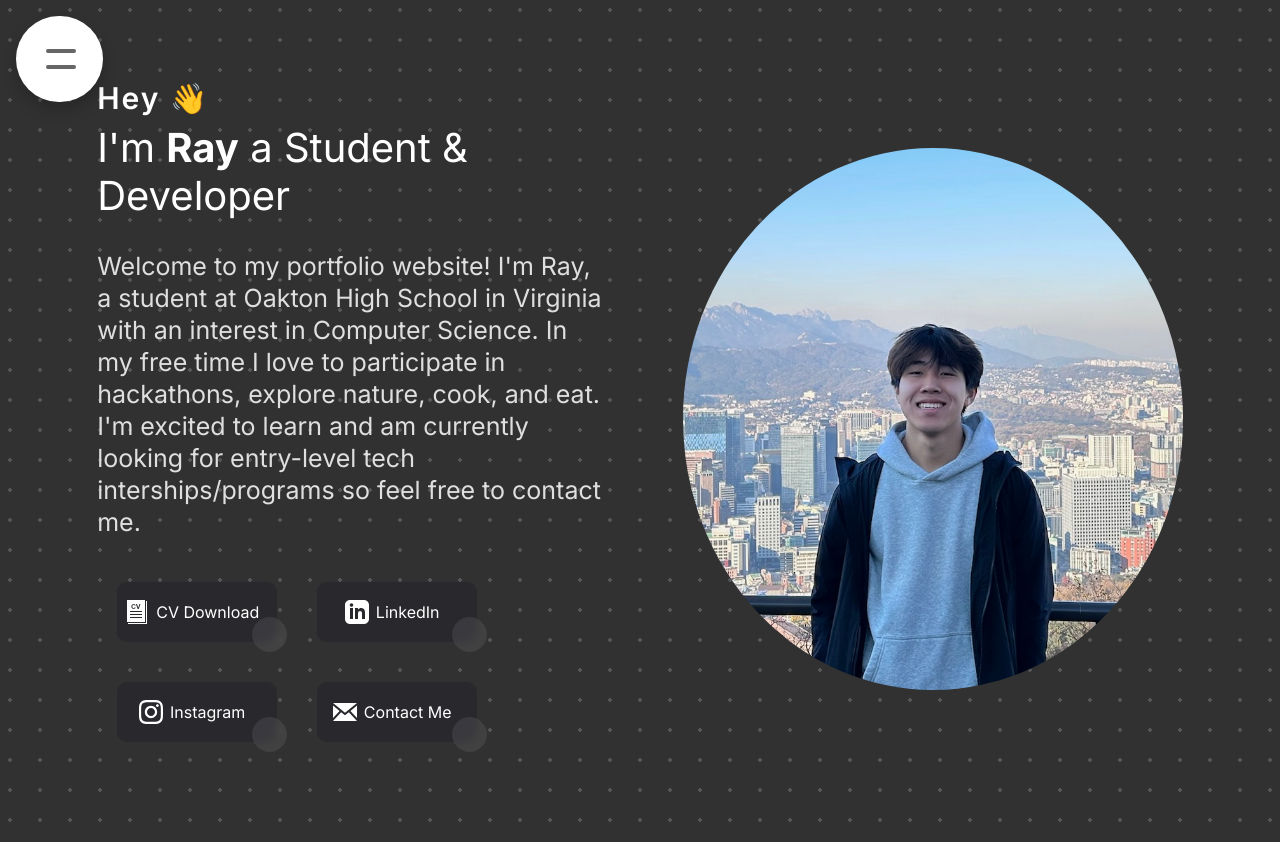
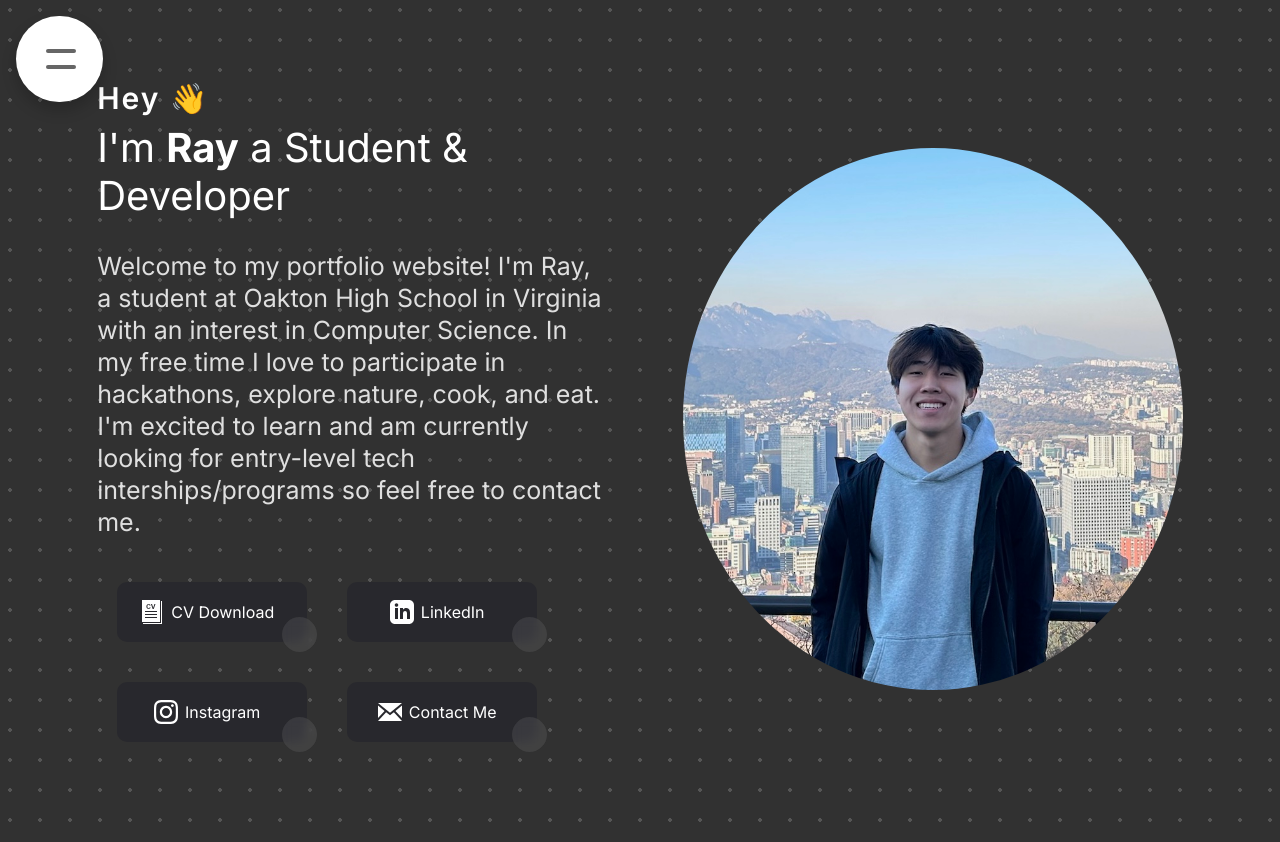
Before and after one commit to ray-shen-me/portfolio, a Next.js app: page /aboutme in a window 1280 px wide. Built offline with nearby package versions, Linux system fonts and the light colour scheme.

Commit message:
fixed contact me button

```diff
--- a/pages/aboutme.js
+++ b/pages/aboutme.js
@@ -44,7 +44,7 @@ export default function aboutme() {
                 <a href="./resume.pdf" target="_blank" className={nav.under}><button className={styles.btn}><img src="resume.svg" className={styles.icon}></img>CV Download</button></a>
                 <a href="https://www.linkedin.com/in/ray-shen-15b7b8260/" target="_blank" className={nav.under}><button className={styles.btn}><img src="linkedin.svg" className={styles.icon}></img>LinkedIn</button></a>
                 <a href="https://www.instagram.com/ray.shen_/" target="_blank" className={nav.under}><button className={styles.btn}><img src="instagram.svg" className={styles.icon}></img>Instagram</button></a>
-                <a href="mailto:rayshen071@gmail.com"><button className={styles.btn}><img src="email.svg" className={styles.icon}></img>Contact Me</button></a>
+                <a href="mailto: rayshen071@gmail.com" target="_blank" className={nav.under}><button className={styles.btn}><img src="email.svg" className={styles.icon}></img>Contact Me</button></a>
 
               </div>
             </div>
--- a/styles/Aboutme.module.css
+++ b/styles/Aboutme.module.css
@@ -36,7 +36,7 @@
 /* CSS */
 .btn {
     all: unset;
-    width: 120px;
+    width: 150px;
     height: 40px;
     font-size: 16px;
     background: transparent;
--- a/styles/Project.module.css
+++ b/styles/Project.module.css
@@ -89,7 +89,11 @@
   .card {
     flex: 0 0 100%;
     max-width: 100%;
-    margin-bottom: 75px;
+    margin-bottom: 30px;
+  }
+
+  .card:hover {
+    transform: 0;
   }
 }
 
```
